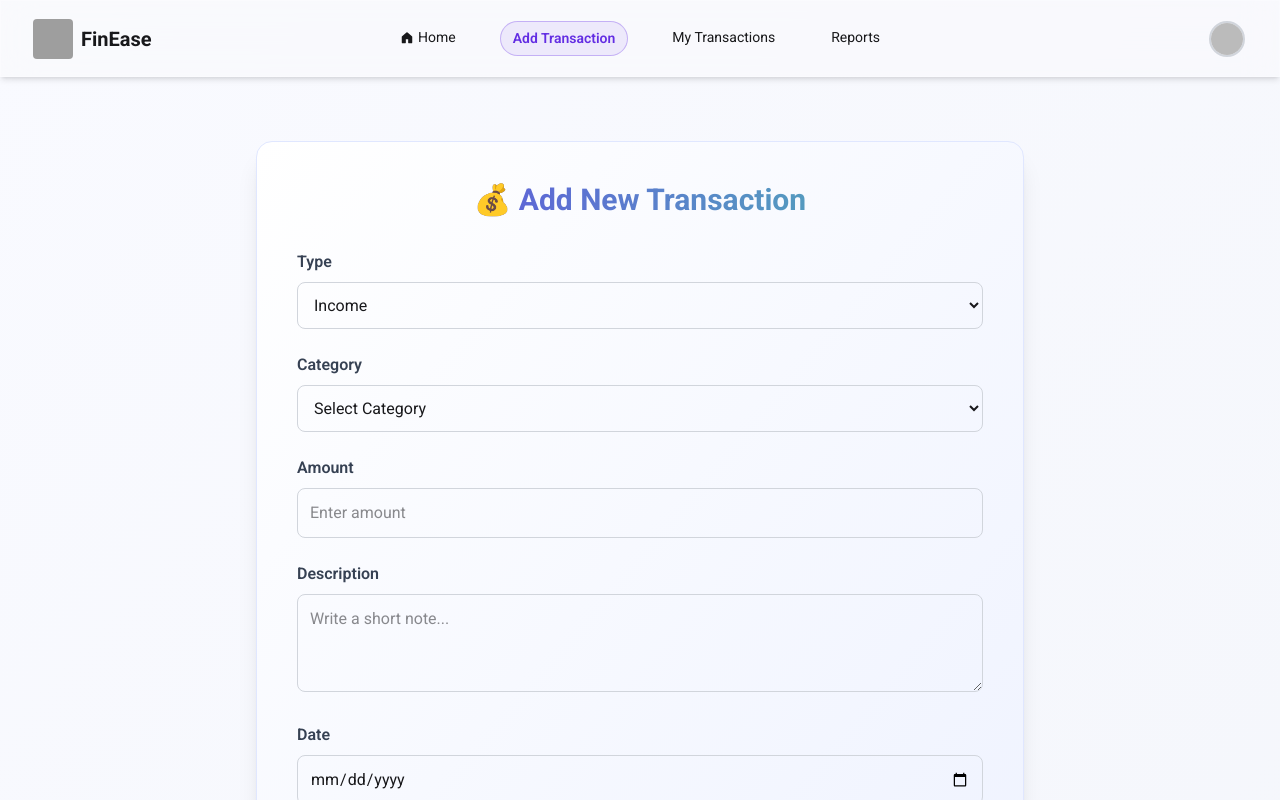
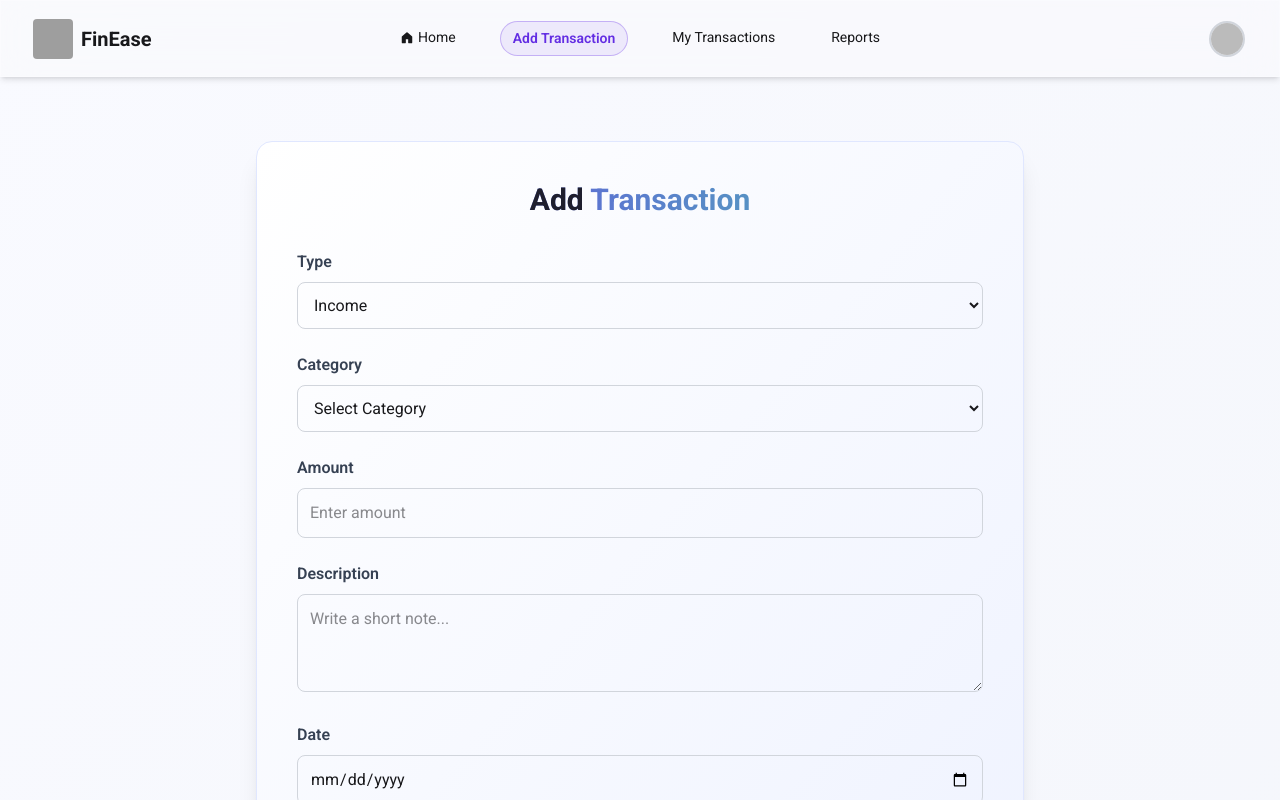
Before and after one commit to mursalin35/FinEase-Client-Side, a React (Vite) app: page /add-transaction in a window 1280 px wide. Shown: the top 800 px of the page. Built offline with nearby package versions, Linux system fonts and the light colour scheme; no server answers; sample sign-in values are in the browser's storage; grey boxes are pictures that could not be loaded.

Commit message:
add trans

```diff
--- a/src/pages/Transactions/AddTransaction.jsx
+++ b/src/pages/Transactions/AddTransaction.jsx
@@ -63,8 +63,8 @@ const AddTransaction = () => {
 
   return (
     <section className="max-w-3xl mx-auto mt-16 mb-24 p-10 bg-gradient-to-br from-white to-indigo-50 border border-indigo-100 shadow-xl rounded-2xl">
-      <h2 className="text-3xl font-bold text-center bg-clip-text text-transparent bg-gradient-to-r from-[#632EE3] to-[#4CB5AE] mb-8">
-        <span className="text-primary">💰</span> Add New Transaction
+      <h2 className="text-3xl font-bold text-center bg-gradient-to-r from-[#632EE3] to-[#4CB5AE] bg-clip-text text-transparent mb-8">
+        <span className="text-[#1F1F2E]">Add</span> Transaction
       </h2>
 
       <form onSubmit={handleSubmit} className="space-y-6">
--- a/zzzz.jsx
+++ b/zzzz.jsx
@@ -26,3 +26,6 @@ make sure it perfectly matches this FinEase theme in **color palette, font, and
             Transactions
           </span>
         </h1>
+
+bg-gradient-to-r from-[#632EE3] to-[#4CB5AE] bg-clip-text text-transparent
+text-[#1F1F2E]
```
